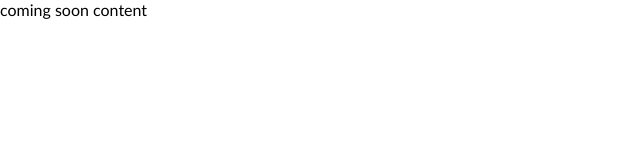
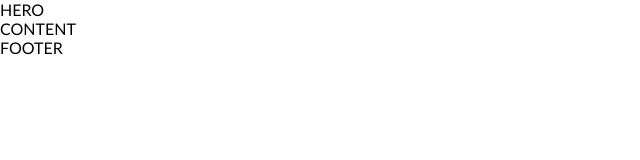
Before and after one commit to minde8888/6_coming_soon, a plain HTML site: page index.html in a window 1280 px wide. Shown: the whole page, without its empty margins (0-640 px from the left). Drawn offline with Linux system fonts and the light colour scheme.

Commit message:
Update index.html

```diff
--- a/index.html
+++ b/index.html
@@ -11,10 +11,11 @@
     <link rel="stylesheet" href="../6_coming_soon/css/form.css">
     <link rel="stylesheet" href="../6_coming_soon/css/mouse.css">
     <link rel="stylesheet" href="../6_coming_soon/css/progres_bar.css">
-    <link rel="stylesheet" href="../6_coming_soon/css/style.css">
     <link rel="stylesheet" href="../6_coming_soon/css/castom.css">
 </head>
 <body>
-    coming soon content
+    <div>HERO</div>
+    <div>CONTENT</div>
+    <footer>FOOTER</footer>
 </body>
 </html>
```
